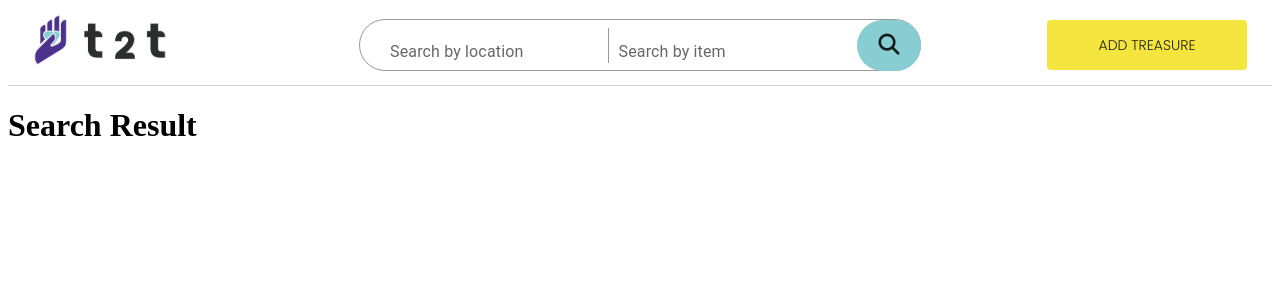
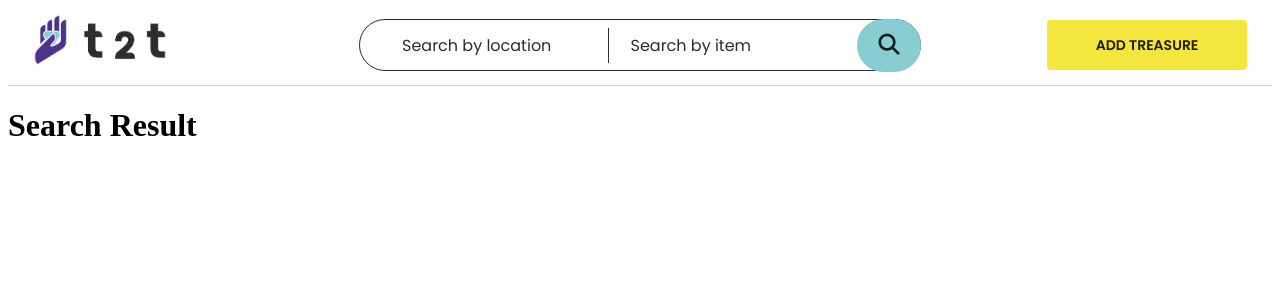
Before and after one commit to TonyWalker101/trash2treasure, a React (Create React App) app: page /search-result in a window 1280 px wide. Shown: the top 300 px of the page. Built offline with nearby package versions, Linux system fonts and the light colour scheme.

Commit message:
fix search bar display

```diff
--- a/src/components/layout/SearchHeader.jsx
+++ b/src/components/layout/SearchHeader.jsx
@@ -15,12 +15,13 @@ const HomeHeader = () => {
       </nav>
 
         <form class="header-search-bar">
-          <TextField id="standard-basic" label="Search by location" variant="standard" size="small" InputProps={{ disableUnderline: true }}/>
+          <ThemeProvider theme={theme}>
+
+          <TextField id="filled-basic" label="Search by location" variant="filled" size="small"   InputProps={{ disableUnderline: true}}/>
           <div class="vl"></div>
 
-          <TextField id="standard-basic" label="Search by item" variant="standard" size="small" InputProps={{ disableUnderline: true }}/>
+          <TextField id="filled-basic" label="Search by item" variant="filled" size="small" InputProps={{ disableUnderline: true }}/>
 
-          <ThemeProvider theme={theme}>
             <Button variant="contained" disableElevation color="primary" className="search-button" sx={{ borderRadius: 8 }}><i class="fa-solid fa-magnifying-glass fa-xl"></i></Button>
           </ThemeProvider>
         </form>
--- a/src/pages/AddNew.jsx
+++ b/src/pages/AddNew.jsx
@@ -1,7 +1,10 @@
+import HomeHeader from "../components/layout/HomeHeader";
+import SearchHeader from "../components/layout/SearchHeader";
+
 const AddNew = () => {
   return(
     <div>
-      <h1>Add A Treasure</h1>
+      <SearchHeader />
     </div>
   )
 }
--- a/src/pages/Home.jsx
+++ b/src/pages/Home.jsx
@@ -1,6 +1,6 @@
 import HomeHeader from "../components/layout/HomeHeader";
 import { Fragment } from "react";
-import "../stylesheet/Home.css";
+import "../stylesheet/Nav.css";
 import Footer from "../components/layout/Footer";
 
 const Home = () => {
--- a/src/stylesheet/Home.css
+++ b/src/stylesheet/Nav.css
@@ -72,7 +72,7 @@ footer {
   display: flex;
   align-items: center;
   justify-content: space-between;
-  border: 1px solid #999999;
+  border: 1px solid #2d2d2d;
   width: 500px;
   border-radius: 250px;
   height: 50px;
@@ -81,14 +81,18 @@ footer {
 }
 
 .vl {
-  border-left: 1px solid #999999;
+  border-left: 1px solid #2d2d2d;
   height: 35px;
   margin: 0 10px;
 }
 
 .search-button {
-  height: 51px;
+  height: 53px;
   width: 50px;
   position: absolute;
   right: -31px;
 }
+
+#filled-basic {
+  background-color: #fff !important;
+}
--- a/src/theme.js
+++ b/src/theme.js
@@ -5,7 +5,8 @@ const theme = createTheme({
   palette: {
     primary: {
       main: "#87cdd1",
-      dark: "#69C3D1"
+      dark: "#69C3D1",
+      light: "#FFFFFF"
     },
     secondary: {
       main: "#f4e63f",
@@ -20,7 +21,10 @@ const theme = createTheme({
     fontWeightRegular: 400,
     fontWeightBold: 600,
     allVariants: {
-      color: "grey"
+      color: "#2d2d2d"
+    },
+    button: {
+      fontWeight: "bold"
     }
   }
 });
```
